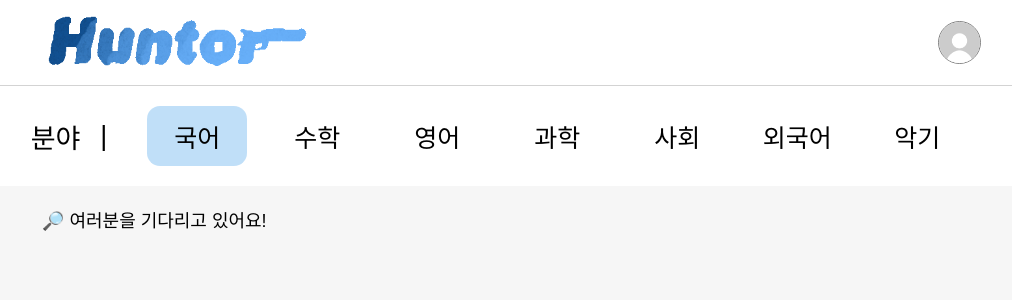
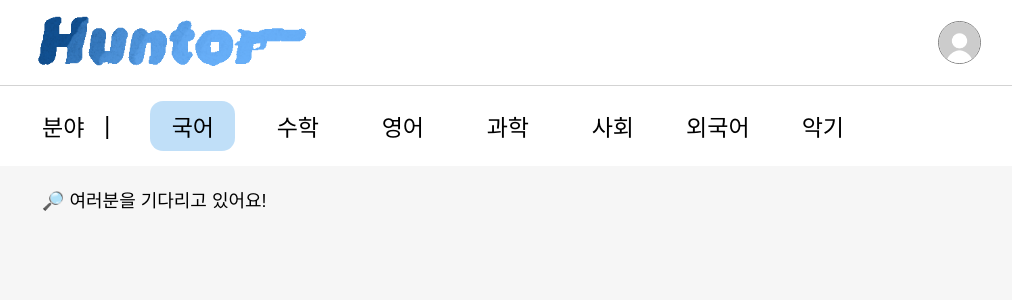
Before and after one commit to earlre-bird/HUNTOR-CLIENT, a React (Vite) app in the folder frontend/: page / in a window 1280 px wide. Shown: the top 300 px of the page, without its empty margins (131-1143 px from the left). Built offline with nearby package versions, Linux system fonts and the light colour scheme; a web font is replaced by a local one.

Commit message:
HUNTOR-15 design: [Client] 메인 페이지 - 분야 선택 css 수정

```diff
--- a/frontend/src/styles/pages/Main/_mainPage.module.scss
+++ b/frontend/src/styles/pages/Main/_mainPage.module.scss
@@ -52,15 +52,14 @@
 
     .subject_container {
       display: flex;
-      justify-content: center;
       align-items: center;
 
       width: 80%;
-      padding: 20px;
+      padding: 15px 45px;
       gap: 20px;
 
       .subject_text {
-        font-size: 27px;
+        font-size: 23px;
       }
 
       .subject {
@@ -73,10 +72,10 @@
           justify-content: center;
           align-items: center;
 
-          width: 100px;
-          height: 60px;
+          width: 85px;
+          height: 50px;
 
-          font-size: 25px;
+          font-size: 23px;
           border-radius: 13px;
           cursor: pointer;
         }
@@ -88,7 +87,6 @@
             background-color: #b6dbf96d;
             transition: background-color 0.3s;
           }
-
         }
 
         .selected_item {
```
Also changed, not shown: frontend/public/image/huntor_logo.png.
